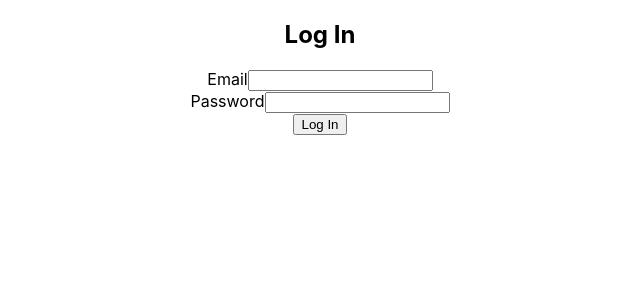
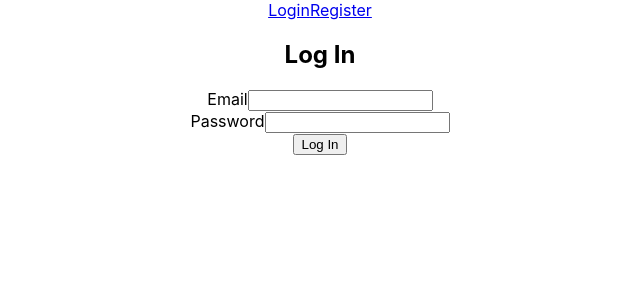
Before and after one commit to cho-jason/mystockportfolio, a React (Create React App) app in the folder client/: page /home in a window 1280 px wide. Shown: the top 300 px of the page, without its empty margins (320-960 px from the left). Built offline with nearby package versions, Linux system fonts and the light colour scheme; no server answers.

Commit message:
feat(client): added Navbar component

```diff
--- a/client/src/App.js
+++ b/client/src/App.js
@@ -1,10 +1,12 @@
 import React from 'react'
 import Routes from './routes'
+import { Navbar } from './components'
 import './App.css'
 
 function App() {
   return (
     <div className="App">
+      <Navbar />
       <Routes />
     </div>
   )
--- a/client/src/components/index.js
+++ b/client/src/components/index.js
@@ -4,3 +4,4 @@ export { default as Portfolio } from './portfolio'
 export { default as BuyForm } from './buyForm'
 export { default as Home } from './home'
 export { default as Transactions } from './transactions'
+export { default as Navbar } from './navbar'
--- /dev/null
+++ b/client/src/components/navbar.js
@@ -0,0 +1,40 @@
+import React from 'react'
+import { Link } from 'react-router-dom'
+import { connect } from 'react-redux'
+import { logout } from '../store'
+
+const Navbar = ({ isLoggedIn, logout }) => {
+  const handleClick = evt => {
+    evt.preventDefault()
+    logout()
+  }
+
+  return (
+    <nav>
+      {isLoggedIn ? (
+        <div>
+          <Link to="/home">Home</Link>
+          <Link to="/transactions">Transactions</Link>
+          <a href="#" onClick={handleClick}>
+            Log Out
+          </a>
+        </div>
+      ) : (
+        <div>
+          <Link to="/login">Login</Link>
+          <Link to="/register">Register</Link>
+        </div>
+      )}
+    </nav>
+  )
+}
+
+const mapState = state => ({
+  isLoggedIn: state.user.id ? true : false
+})
+
+const mapDispatch = dispatch => ({
+  logout: () => dispatch(logout())
+})
+
+export default connect(mapState, mapDispatch)(Navbar)
```
